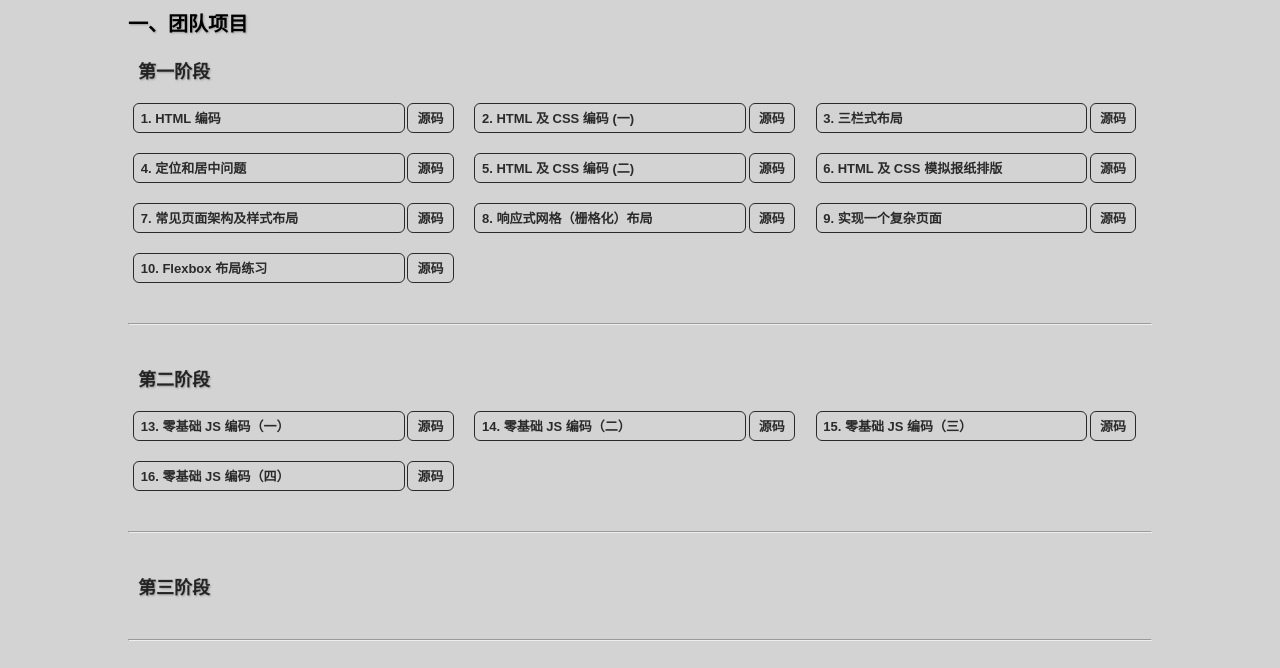
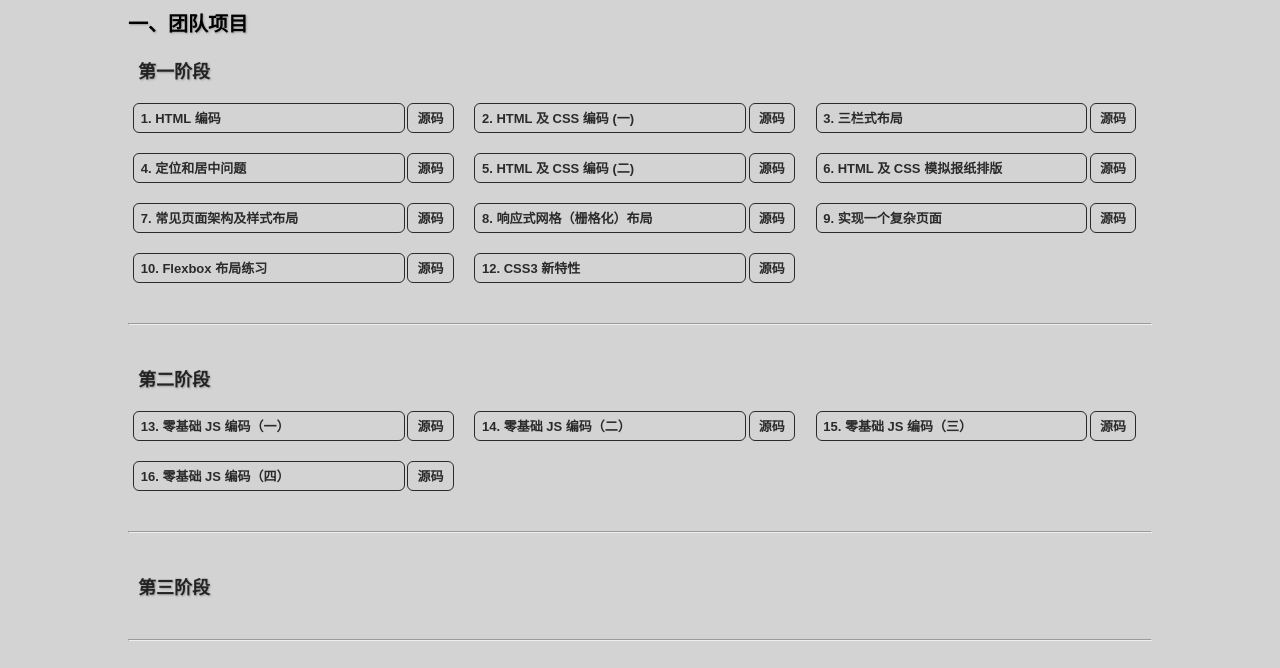
Before and after one commit to Front-End-Avenue/ife, a plain HTML site: page index.html in a window 1280 px wide. Shown: the part 62-730 px from the top of the page. Drawn offline with Linux system fonts and the light colour scheme.

Commit message:
add task 12 on page

```diff
--- a/index.html
+++ b/index.html
@@ -66,6 +66,10 @@
 				<a class="task" href="tasks/1_task_10/index.html" target="_blank">10. Flexbox 布局练习</a>
 				<a class="src" href="https://github.com/Front-End-Avenue/ife/tree/master/tasks/1_task_10" target="_blank">源码</a>
 			</div>
+			<div class="col-1">
+				<a class="task" href="tasks/1_task_12/index.html" target="_blank">12. CSS3 新特性</a>
+				<a class="src" href="https://github.com/Front-End-Avenue/ife/tree/master/tasks/1_task_12" target="_blank">源码</a>
+			</div>
 		</div> <!-- /stage-1 -->
 
 		<hr>
```
